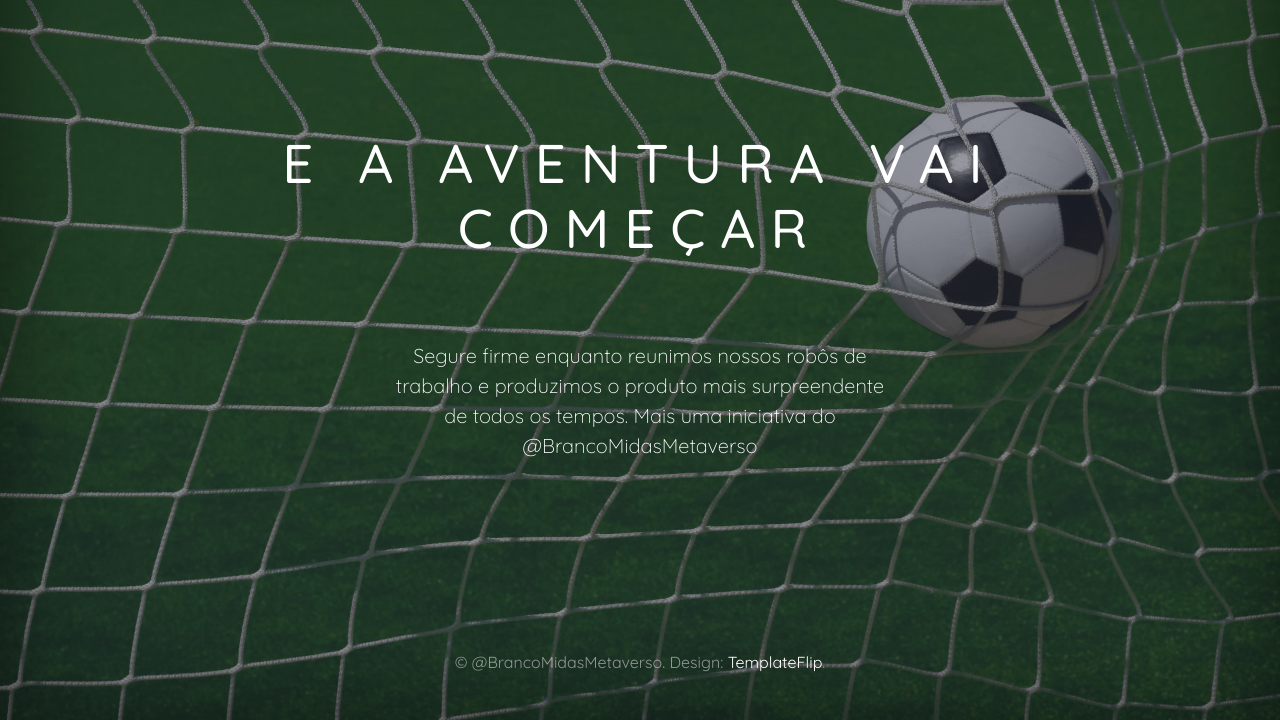
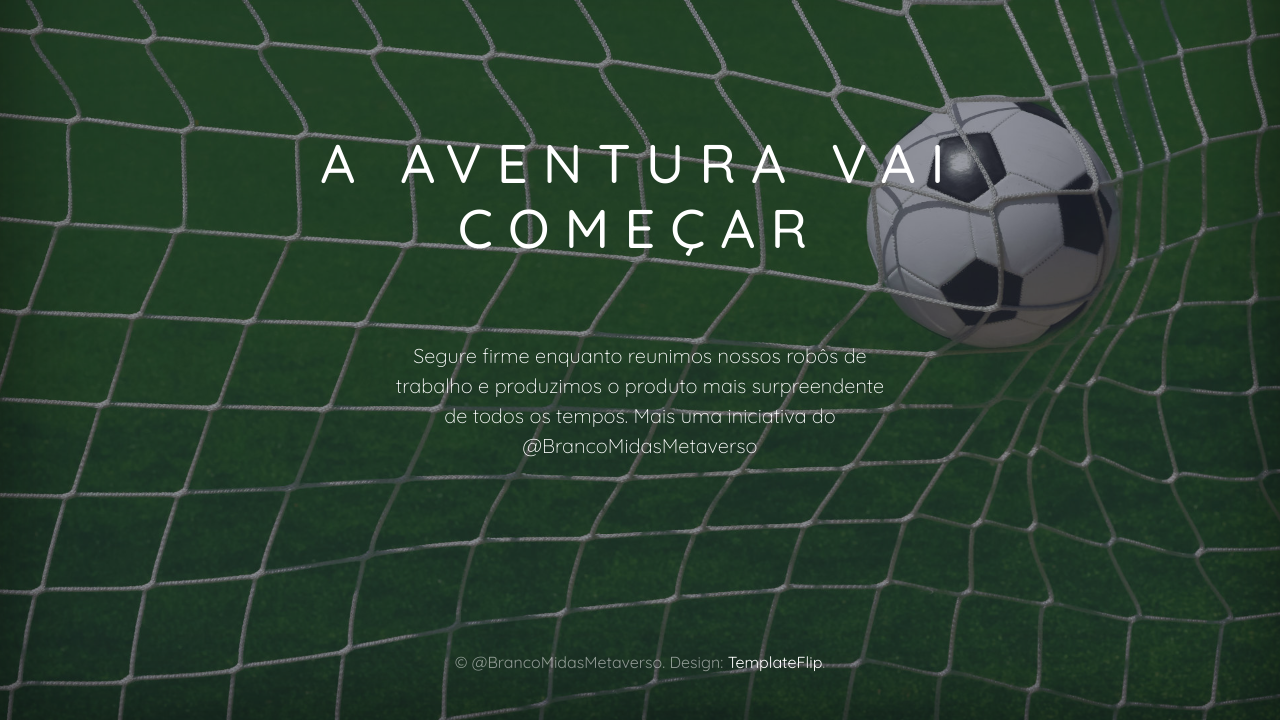
Before and after one commit to Parau/artilheiro, a plain HTML site: page index.html in a window 1280 px wide. Shown: the part 80-800 px from the top of the page. Drawn offline with Linux system fonts and the light colour scheme.

Commit message:
Add files via upload

```diff
--- a/index.html
+++ b/index.html
@@ -30,7 +30,7 @@
         </div>
       </div>
       <div class="inner cover">
-        <h1 class="cover-heading">E a aventura vai começar</h1>
+        <h1 class="cover-heading">A aventura vai começar</h1>
         <p class="lead cover-copy">
           Segure firme enquanto reunimos nossos robôs de trabalho e produzimos o produto mais surpreendente de todos os tempos. Mais uma iniciativa do @BrancoMidasMetaverso</p>
         <!--<p class="lead"><button type="button" class="btn btn-lg btn-default btn-notify" data-toggle="modal" data-target="#subscribeModal">Notify Me</button></p>
```
